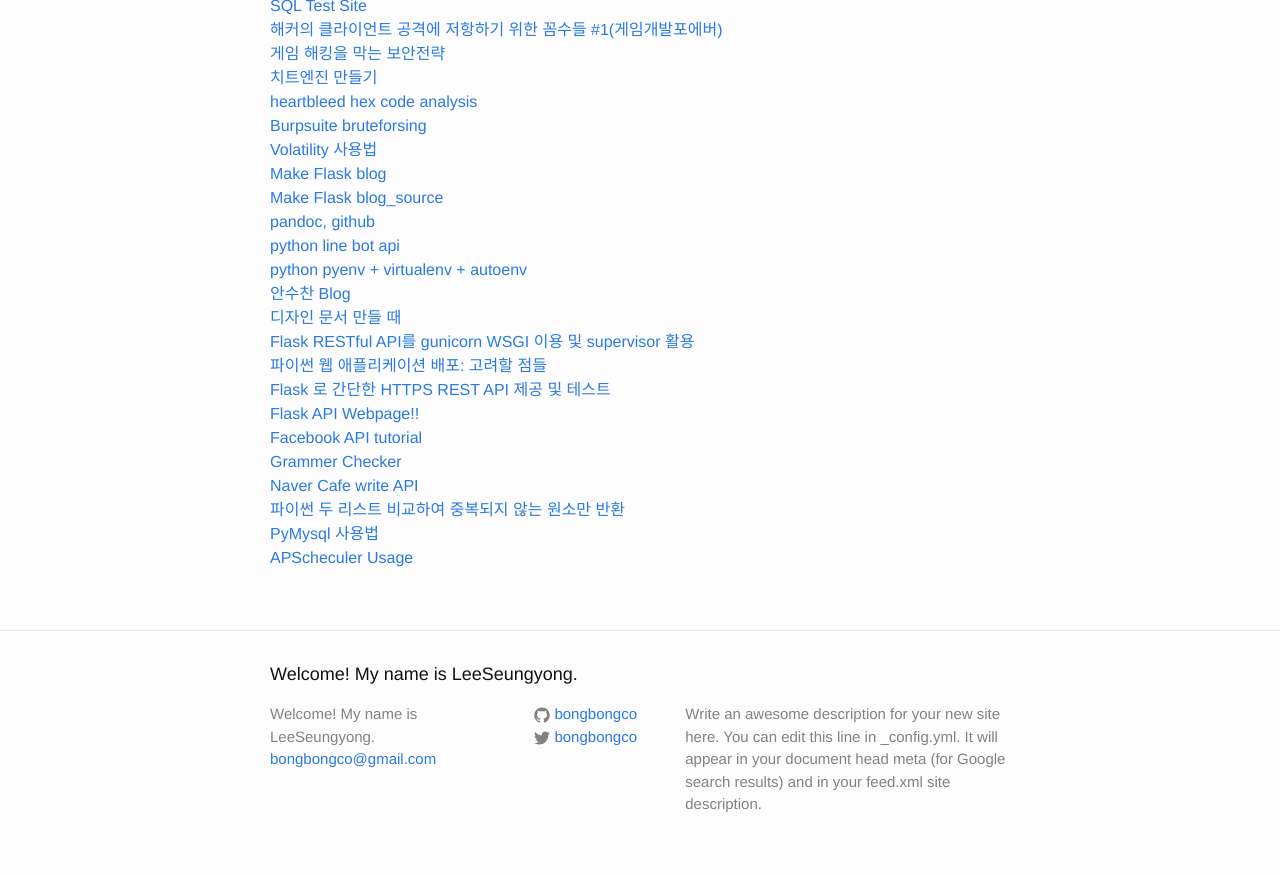
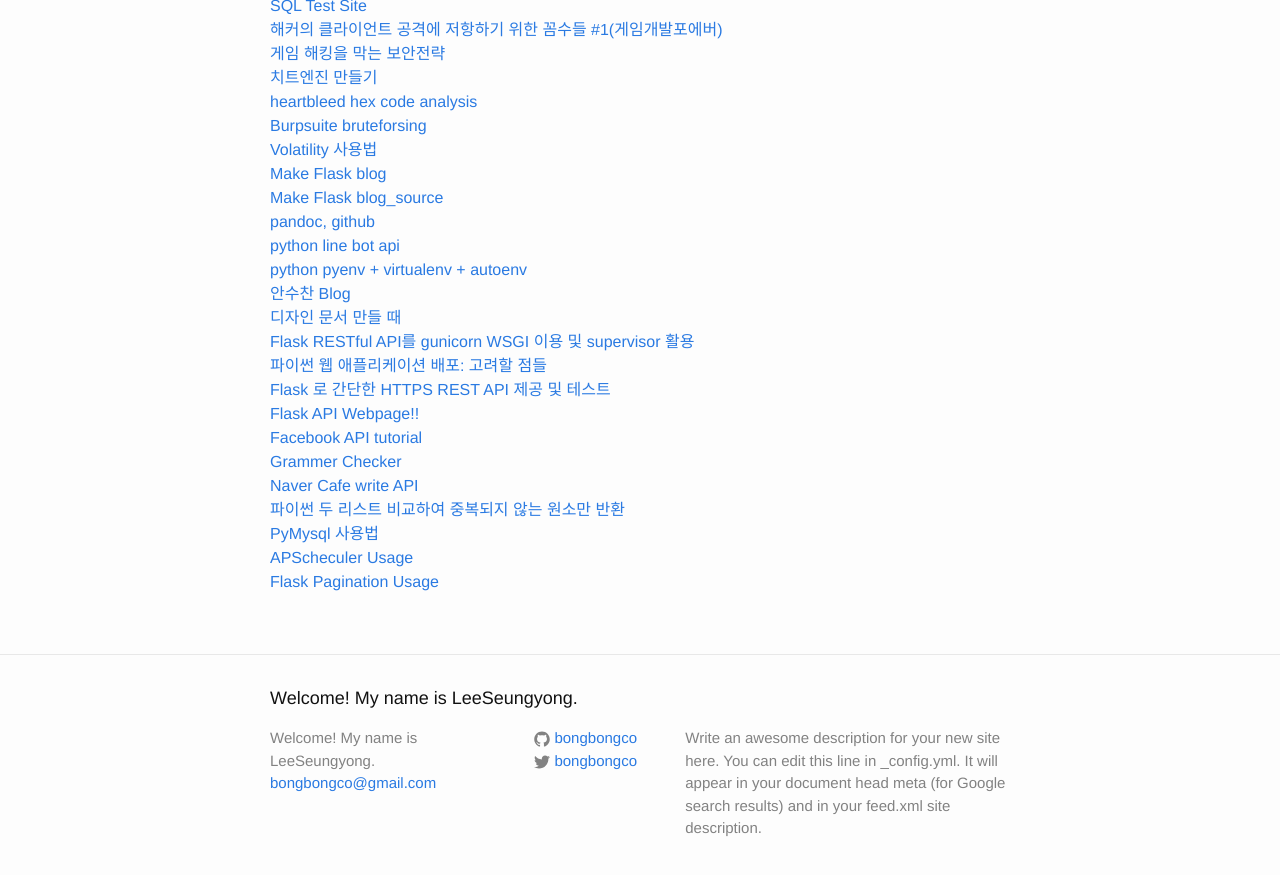
Before and after one commit to LktProgrammer/bongbongco.github.io, a Jekyll site: the page built from _posts/2016-07-22-Website-List.markdown, in a window 1280 px wide and 900 px high, scrolled down 1526 px. Shown: the top 875 px of the window. Built offline with Jekyll 4.4.1, drawn with Linux system fonts in a browser that asks for light colours.

Commit message:
Update 2016-07-22-Website-List.markdown

```diff
--- a/_posts/2016-07-22-Website-List.markdown
+++ b/_posts/2016-07-22-Website-List.markdown
@@ -82,3 +82,4 @@ title: 참고할 웹 사이트들.
 [파이썬 두 리스트 비교하여 중복되지 않는 원소만 반환](http://hashcode.co.kr/questions/960/%EB%91%90-%EB%A6%AC%EC%8A%A4%ED%8A%B8%EB%A5%BC-%EB%B9%84%EA%B5%90%ED%95%B4%EC%84%9C-%EC%84%9C%EB%A1%9C-%EC%97%86%EB%8A%94-%EC%9B%90%EC%86%8C%EB%A7%8C-return%EB%B0%9B%EC%9C%BC%EB%A0%A4%EA%B3%A0-%ED%95%A9%EB%8B%88%EB%8B%A4)
 [PyMysql 사용법](http://pythonstudy.xyz/python/article/202-MySQL-%EC%BF%BC%EB%A6%AC)
 [APScheculer Usage](http://apscheduler.readthedocs.io/en/v2.1.2/index.html)
+[Flask Pagination Usage](https://pythonhosted.org/Flask-paginate/)
```
